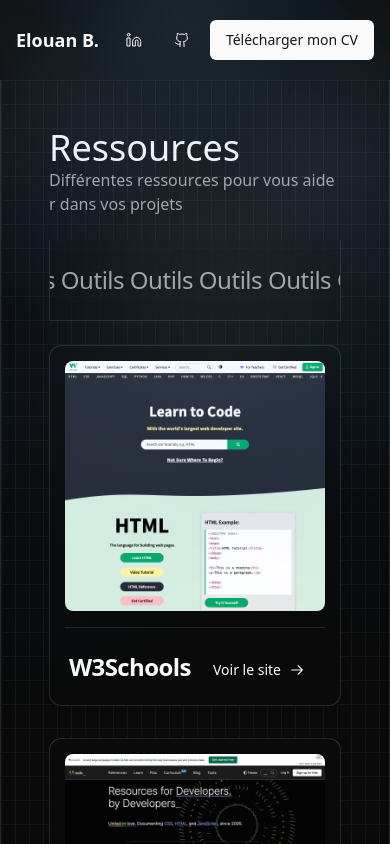
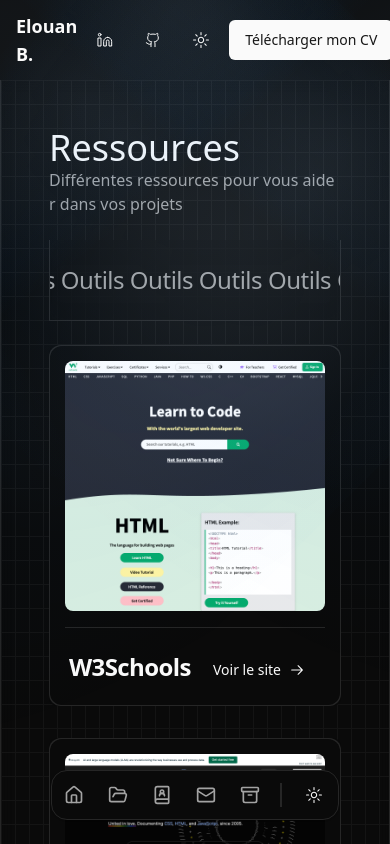
Before and after one commit to AloneDay-91/portfoliov3, a React (Vite) app: page /ressources in a window 390 px wide. Shown: the top 844 px of the page. Built offline with nearby package versions, Linux system fonts and the light colour scheme.

Commit message:
Feat: Menu mobile + fix link navbar

```diff
--- a/package.json
+++ b/package.json
@@ -23,7 +23,7 @@
     "clsx": "^2.1.1",
     "cors": "^2.8.5",
     "express": "^4.21.1",
-    "framer-motion": "^11.11.11",
+    "framer-motion": "^11.18.2",
     "lenis": "^1.1.14",
     "lucide-react": "^0.454.0",
     "mini-svg-data-uri": "^1.4.4",
@@ -39,6 +39,7 @@
     "registry": "^0.3.0",
     "tailwind-merge": "^2.6.0",
     "tailwindcss-animate": "^1.0.7",
+    "usehooks-ts": "^3.1.1",
     "zod": "^3.23.8"
   },
   "devDependencies": {
--- a/src/App.tsx
+++ b/src/App.tsx
@@ -10,8 +10,20 @@
 import About from "./pages/About";
 import Contact from "./pages/Contact";
 import {Resources} from "@/pages/resources.tsx";
+import {ExpandableTabs} from "@/components/ui/expandable-tabs.tsx";
+import {FolderOpen, Mail, Archive, BookUser, HomeIcon} from "lucide-react";
 
 export default function App() {
+
+    const tabs = [
+        { title: "Home", icon: HomeIcon, to: "/" },
+        { title: "Projects", icon: FolderOpen, to: "/projects" },
+        { title: "About", icon: BookUser, to: "/about" },
+        { title: "Contact", icon: Mail, to: "/contact" },
+        { title: "Resources", icon: Archive, to: "/ressources" },
+        { type: "separator" }
+    ];
+
 
     return (
         <>
@@ -28,6 +40,10 @@
                     <Route path="/contact" element={<Contact />} />
                     <Route path="/ressources" element={<Resources />} />
                 </Routes>
+                <div className="sticky flex flex-col gap-4 top-4 left-4 z-50 bottom-6 mx-auto items-center w-full sm:hidden">
+                    <ExpandableTabs tabs={tabs} />
+                </div>
+
             </div>
             <Footer/>
         </>
--- a/src/components/Navbar.tsx
+++ b/src/components/Navbar.tsx
@@ -67,21 +67,21 @@
                                     </Link>
                                 </NavigationMenuLink>
                             </li>
+                            <Link to='/about'>
                                 <ListItem title="Compétences">
-                                <Link to='/about'>
                                         Découvrez mes compétences.
+                                </ListItem>
                             </Link>
+                            <Link to='/projects'>
+                                <ListItem title="Projets">
+                                        Découvrez mes projets.
                                 </ListItem>
-                            <ListItem title="Projets">
-                                <Link to='/projects'>
-                                    Découvrez mes projets.
                             </Link>
+                            <Link to='/contact'>
+                                <ListItem title="Contact">
+                                        Contactez-moi.
                                 </ListItem>
-                            <ListItem title="Contact">
-                                <Link to='/contact'>
-                                    Contactez-moi.
                             </Link>
-                            </ListItem>
                         </ul>
                     </NavigationMenuContent>
                 </NavigationMenuItem>
@@ -91,40 +91,42 @@
                         <ul className="grid w-[400px] gap-3 p-4 md:w-[500px] md:grid-cols-2 lg:w-[600px]">
                             {components.map((component) => {
                                 const isExternal = component.href.startsWith("http");
-                                const link = isExternal ? (
-                                    <a
-                                        href={component.href}
-                                        target="_blank"
-                                        rel="noopener noreferrer"
-                                        className="flex items-center gap-2 font-medium"
-                                    >
+                                const Wrapper = isExternal ? "a" : Link;
+                                const wrapperProps = isExternal
+                                    ? {
+                                        href: component.href,
+                                        target: "_blank",
+                                        rel: "noopener noreferrer",
+                                        className: "block",
+                                    }
+                                    : {
+                                        to: component.href,
+                                        className: "block",
+                                    };
+
+                                // @ts-ignore
+                                return (
+                                    <Wrapper key={component.title} {...wrapperProps}>
+                                        <ListItem
+                                            title={
+                                                <span className="flex items-center gap-2 font-medium">
                                                     {component.title}
                                                     {component.isNew && (
                                                         <Badge variant="default" className="ml-2">
                                                             Nouveau
                                                         </Badge>
                                                     )}
-                                    </a>
-                                ) : (
-                                    <Link to={component.href} className="flex items-center gap-2 font-medium">
-                                        {component.title}
-                                        {component.isNew && (
-                                            <Badge variant="default" className="ml-2">
-                                                Nouveau
-                                            </Badge>
-                                        )}
-                                    </Link>
-                                );
-                                return (
-                                    <ListItem key={component.title} title={link}>
+                                                </span>
+                                            }
+                                        >
                                             {component.description}
                                         </ListItem>
+                                    </Wrapper>
                                 );
                             })}
                         </ul>
+
                     </NavigationMenuContent>
-
-
                 </NavigationMenuItem>
             </NavigationMenuList>
         </NavigationMenu>
--- a/src/components/ThemeToggle.tsx
+++ b/src/components/ThemeToggle.tsx
@@ -2,34 +2,19 @@
 import React, { useContext } from 'react';
 import ThemeContext from '../context/ThemeContext';
 import { Button } from '@/components/ui/button.tsx';
+import { SunIcon, MoonIcon } from "@radix-ui/react-icons"
 
 const ThemeToggle: React.FC = () => {
     const { theme, toggleTheme } = useContext(ThemeContext)!; // Utilisation de `!` pour garantir que le context n'est pas `undefined`
 
     return (
-        <Button variant="ghost" size="icon" className="hidden md:flex" onClick={toggleTheme}>
+        <Button variant="ghost" size="icon" className="md:flex" onClick={toggleTheme}>
             {/* Mode clair - soleil */}
             {theme === 'dark' ? (
-                <svg xmlns="http://www.w3.org/2000/svg" viewBox="0 0 24 24" fill="none"
-                     stroke="currentColor" stroke-width="2" stroke-linecap="round" stroke-linejoin="round"
-                     className="lucide lucide-sun">
-                    <circle cx="12" cy="12" r="4"/>
-                    <path d="M12 2v2"/>
-                    <path d="M12 20v2"/>
-                    <path d="m4.93 4.93 1.41 1.41"/>
-                    <path d="m17.66 17.66 1.41 1.41"/>
-                    <path d="M2 12h2"/>
-                    <path d="M20 12h2"/>
-                    <path d="m6.34 17.66-1.41 1.41"/>
-                    <path d="m19.07 4.93-1.41 1.41"/>
-                </svg>
+                <SunIcon />
             ) : (
                 // Mode sombre - lune
-                <svg xmlns="http://www.w3.org/2000/svg" viewBox="0 0 24 24" fill="none"
-                     stroke="currentColor" stroke-width="2" stroke-linecap="round" stroke-linejoin="round"
-                     className="lucide lucide-moon">
-                    <path d="M12 3a6 6 0 0 0 9 9 9 9 0 1 1-9-9Z"/>
-                </svg>
+                <MoonIcon />
             )}
         </Button>
     );
--- /dev/null
+++ b/src/components/ui/expandable-tabs.tsx
@@ -0,0 +1,133 @@
+"use client";
+
+import * as React from "react";
+import { AnimatePresence, motion } from "framer-motion";
+import { useOnClickOutside } from "usehooks-ts";
+import { cn } from "@/lib/utils";
+import { LucideIcon } from "lucide-react";
+import ThemeToggle from "@/components/ThemeToggle.tsx";
+import { Button } from "@/components/ui/button.tsx";
+import { Link } from "react-router-dom";
+
+interface Tab {
+  title: string;
+  icon: LucideIcon;
+  type?: never;
+}
+
+interface Separator {
+  type: "separator";
+  title?: never;
+  icon?: never;
+}
+
+type TabItem = Tab | Separator;
+
+interface ExpandableTabsProps {
+  tabs: TabItem[];
+  className?: string;
+  activeColor?: string;
+  onChange?: (index: number | null) => void;
+}
+
+const buttonVariants = {
+  initial: {
+    gap: 0,
+    paddingLeft: ".5rem",
+    paddingRight: ".5rem",
+  },
+  animate: (isSelected: boolean) => ({
+    gap: isSelected ? ".5rem" : 0,
+    paddingLeft: isSelected ? "1rem" : ".5rem",
+    paddingRight: isSelected ? "1rem" : ".5rem",
+  }),
+};
+
+const spanVariants = {
+  initial: { width: 0, opacity: 0 },
+  animate: { width: "auto", opacity: 1 },
+  exit: { width: 0, opacity: 0 },
+};
+
+const transition = { delay: 0.1, type: "spring", bounce: 0, duration: 0.6 };
+
+const Separator: React.FC = () => (
+    <div className="mx-1 h-[24px] w-[1.2px] bg-border" aria-hidden="true" />
+);
+
+export function ExpandableTabs({
+                                 tabs,
+                                 className,
+                                 activeColor = "text-primary",
+                                 onChange,
+                               }: ExpandableTabsProps) {
+  const [selected, setSelected] = React.useState<number | null>(null);
+  const outsideClickRef = React.useRef<HTMLDivElement>(null);
+
+  useOnClickOutside(outsideClickRef, () => {
+    setSelected(null);
+    onChange?.(null);
+  });
+
+  const handleSelect = (index: number) => {
+    setSelected(index);
+    onChange?.(index);
+  };
+
+  return (
+      <div
+          ref={outsideClickRef}
+          className={cn(
+              "flex flex-wrap items-center gap-2 rounded-2xl border bg-background p-1 shadow-sm ",
+              className
+          )}
+      >
+        {tabs.map((tab, index) => {
+          if ("type" in tab && tab.type === "separator") {
+            return <Separator key={`separator-${index}`} />;
+          }
+
+          const Icon = (tab as Tab).icon;
+          const to = (tab as any).to || "#";
+          return (
+              <Link to={to} key={(tab as Tab).title} className="contents">
+                <motion.button
+                    variants={buttonVariants}
+                    initial={false}
+                    animate="animate"
+                    custom={selected === index}
+                    onClick={() => handleSelect(index)}
+                    transition={transition}
+                    className={cn(
+                        "relative flex items-center rounded-xl px-4 py-2 text-sm font-medium transition-colors duration-300",
+                        selected === index
+                            ? cn("bg-muted", activeColor)
+                            : "text-muted-foreground hover:bg-muted hover:text-foreground"
+                    )}
+                    type="button"
+                >
+                  <Icon size={20} />
+                  <AnimatePresence initial={false}>
+                    {selected === index && (
+                        <motion.span
+                            variants={spanVariants}
+                            initial="initial"
+                            animate="animate"
+                            exit="exit"
+                            transition={transition}
+                            className="overflow-hidden"
+                        >
+                          {(tab as Tab).title}
+                        </motion.span>
+                    )}
+                  </AnimatePresence>
+                </motion.button>
+              </Link>
+          );
+        })}
+        <Button variant="ghost" size="icon" asChild>
+          <ThemeToggle/>
+        </Button>
+      </div>
+  );
+}
--- a/src/main.tsx
+++ b/src/main.tsx
@@ -8,7 +8,7 @@
 
 createRoot(document.getElementById('root')!).render(
     <StrictMode>
-        <BrowserRouter>
+        <BrowserRouter basename="/">
             <ThemeProvider>
                 <App />
             </ThemeProvider>
--- a/vite.config.ts
+++ b/vite.config.ts
@@ -4,6 +4,7 @@
 
 export default defineConfig({
   plugins: [react()],
+  base: '/',
   resolve: {
     alias: {
       "@": path.resolve(__dirname, "./src"),
```
Also changed, not shown: 2 other files (tests, documents, lock files or other folders). Lines whose indentation alone changed are shown as unchanged.
